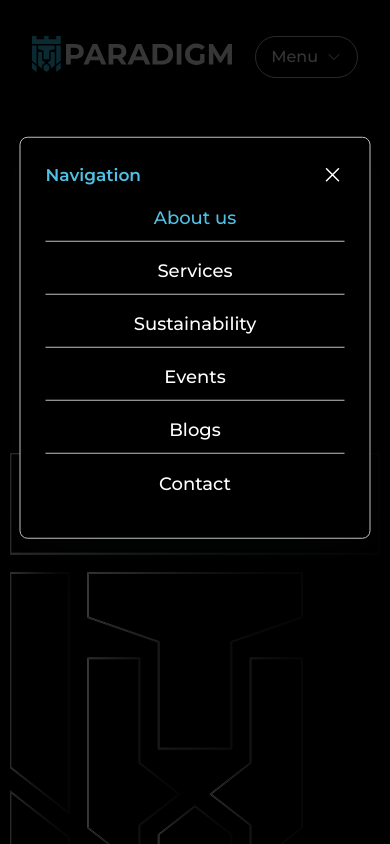
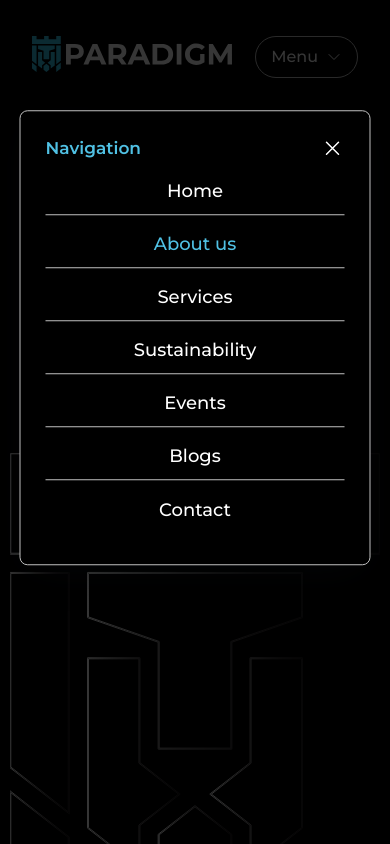
Before and after one commit to Neptune669/Paradigm, a React (Vite) app: page /about in a window 390 px wide. Both pictures are taken after a click on the button "Menu". Shown: the top 844 px of the page. Built offline with nearby package versions, Linux system fonts and the light colour scheme.

Commit message:
fixing mobile nav menu

```diff
--- a/src/componentws/newMenu.jsx
+++ b/src/componentws/newMenu.jsx
@@ -53,6 +53,13 @@ const NewMenu = () => (
           <NavLink
             className="text-lg font-medium border-b border-[#c0c0c0] w-full text-center pb-2 "
             exact
+            to="/"
+          >
+            Home
+          </NavLink>
+          <NavLink
+            className="text-lg font-medium border-b border-[#c0c0c0] w-full text-center pb-2 "
+            exact
             to="/about"
           >
             About us
```
